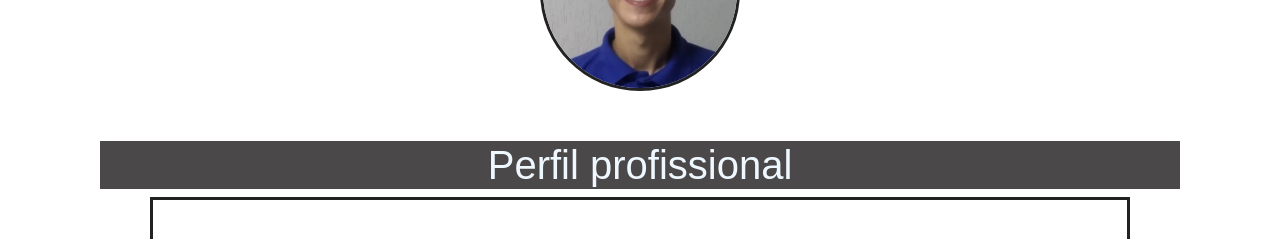
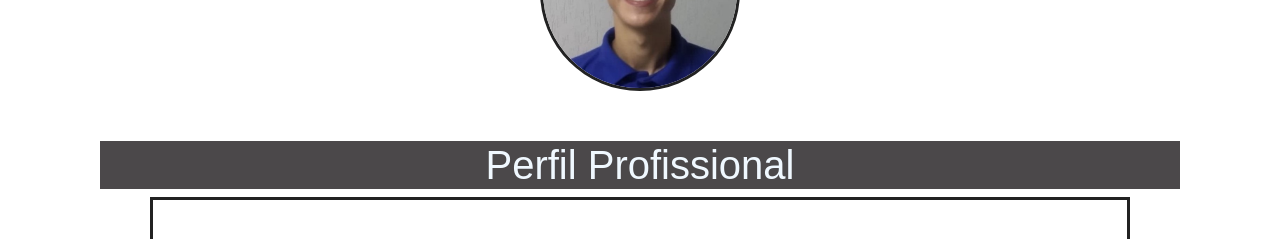
Before and after one commit to renansouzzzz/renansouzzzz.github.io, a plain HTML site: page index.html in a window 1280 px wide. Shown: the part 1085-1324 px from the top of the page. Drawn offline with nearby package versions, Linux system fonts and the light colour scheme.

Commit message:
att no texto do index

```diff
--- a/index.html
+++ b/index.html
@@ -77,7 +77,7 @@
 <div class="backgroud-txt" align="center">
   <div class="txt-medium">
     <h1>
-      Perfil profissional
+      Perfil Profissional
     </h1>
   </div>
 </div>
```
Lines whose indentation alone changed are shown as unchanged.
